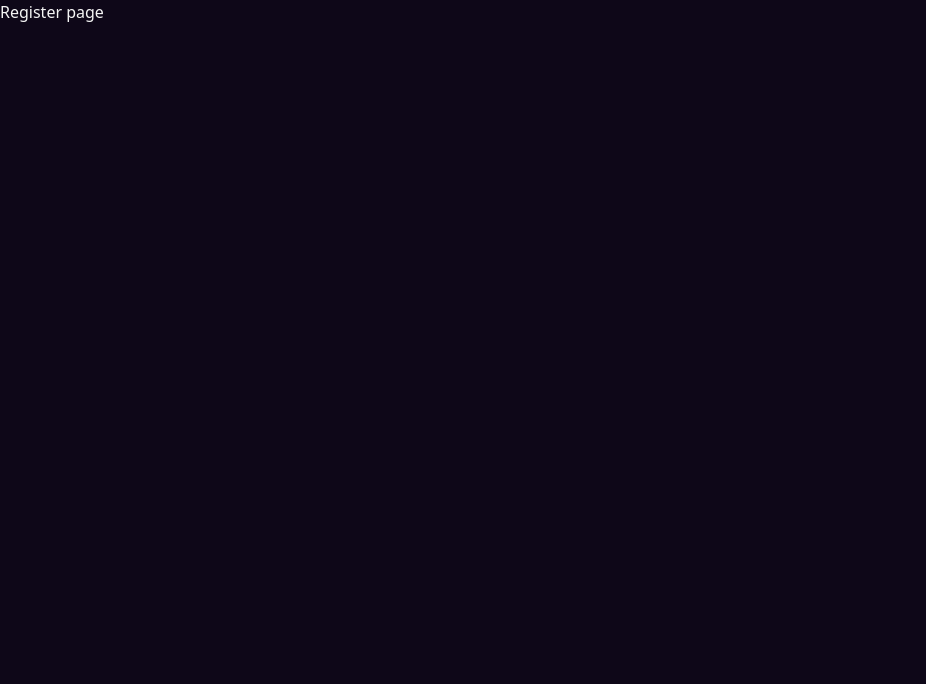
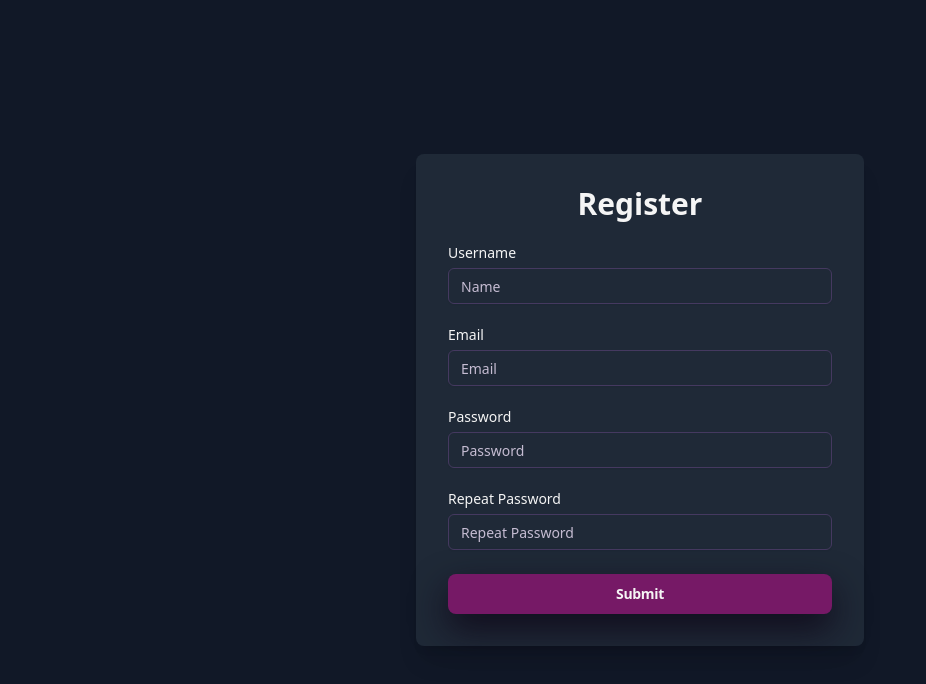
Before and after one commit to maksfilius/recipe-vault, a Next.js app: page /register in a window 1280 px wide. Shown: the top 684 px of the page, without its empty margins (0-926 px from the left). Built offline with nearby package versions, Linux system fonts and the light colour scheme.

Commit message:
Implement login/register form with shared zod validation

```diff
--- a/src/components/AuthForm.tsx
+++ b/src/components/AuthForm.tsx
@@ -1,16 +1,141 @@
+"use client"
+
+import { zodResolver } from "@hookform/resolvers/zod";
+import { useForm } from "react-hook-form";
+import { z } from "zod";
+
+import {
+  Form,
+  FormControl,
+  FormField,
+  FormItem,
+  FormLabel,
+  FormMessage,
+} from "./ui/form";
+import { Input } from "./ui/input";
+import { Button } from "./ui/button";
+import {useState} from "react";
+
 interface AuthFormProps {
   type: 'login' | 'register'
 }
 
+const loginSchema = z.object({
+  email: z.string().email("Invalid email address"),
+  password: z.string().min(8, { message: "Password must be at least 8 characters." }),
+});
+
+const registerSchema = loginSchema.extend({
+  username: z.string().min(2, { message: "Username must be at least 2 characters." }),
+  repeatPassword: z.string(),
+}).refine((data) => data.password === data.repeatPassword, {
+  message: "Passwords don't match.",
+  path: ["repeatPassword"],
+});
+
+type LoginValues = z.infer<typeof loginSchema>;
+type RegisterValues = z.infer<typeof registerSchema>;
+
+const formTitles = {
+  login: 'Login',
+  register: 'Register'
+}
+
 export default function AuthForm({type}: AuthFormProps) {
+  const [isLoading, setLoading] = useState<boolean>(false);
+
+  const schema = type === "login" ? loginSchema : registerSchema;
+
+  const form = useForm<LoginValues | RegisterValues>({
+    resolver: zodResolver(schema),
+    defaultValues: {
+      email: "",
+      password: "",
+      ...(type === "register"
+        ? { username: "", repeatPassword: "" }
+        : {}),
+    }
+  });
+
+  function onSubmit(values: LoginValues | RegisterValues) {
+    try {
+      setLoading(true);
+      console.log(values)
+    } finally {
+      setLoading(false);
+    }
+  }
+
   return (
-    <>
-      {type == "login" && (
-        <p>Login page</p>
-      )}
-      {type == "register" && (
-        <p>Register page</p>
-      )}
-    </>
+    <div className="min-h-screen bg-[#111827] flex items-center justify-center px-4">
+      <div className="w-full max-w-md p-8 bg-[#1F2937] rounded-lg shadow-xl">
+        <h2 className="text-3xl font-bold text-foreground mb-6 text-center">
+          {formTitles[type]}
+        </h2>
+        <Form {...form}>
+          <form onSubmit={form.handleSubmit(onSubmit)} className="space-y-6">
+            { type == "register" && (
+              <FormField
+                control={form.control}
+                name="username"
+                render={({ field }) => (
+                  <FormItem>
+                    <FormLabel>Username</FormLabel>
+                    <FormControl>
+                      <Input placeholder="Name" {...field} />
+                    </FormControl>
+                    <FormMessage />
+                  </FormItem>
+                )}
+              />
+            ) }
+            <FormField
+              control={form.control}
+              name="email"
+              render={({ field }) => (
+                <FormItem>
+                  <FormLabel>Email</FormLabel>
+                  <FormControl>
+                    <Input type="email" placeholder="Email" {...field} />
+                  </FormControl>
+                  <FormMessage />
+                </FormItem>
+              )}
+            />
+            <FormField
+              control={form.control}
+              name="password"
+              render={({ field }) => (
+                <FormItem>
+                  <FormLabel>Password</FormLabel>
+                  <FormControl>
+                    <Input type="password" placeholder="Password" {...field} />
+                  </FormControl>
+                  <FormMessage />
+                </FormItem>
+              )}
+            />
+            { type == "register" && (
+              <FormField
+                control={form.control}
+                name="repeatPassword"
+                render={({ field }) => (
+                  <FormItem>
+                    <FormLabel>Repeat Password</FormLabel>
+                    <FormControl>
+                      <Input placeholder="Repeat Password" {...field} />
+                    </FormControl>
+                    <FormMessage />
+                  </FormItem>
+                )}
+              />
+            ) }
+            <Button type="submit" disabled={isLoading} className="w-full">
+              {isLoading ? "Loading..." : "Submit"}
+            </Button>
+          </form>
+      </Form>
+    </div>
+    </div>
   )
 }
```
